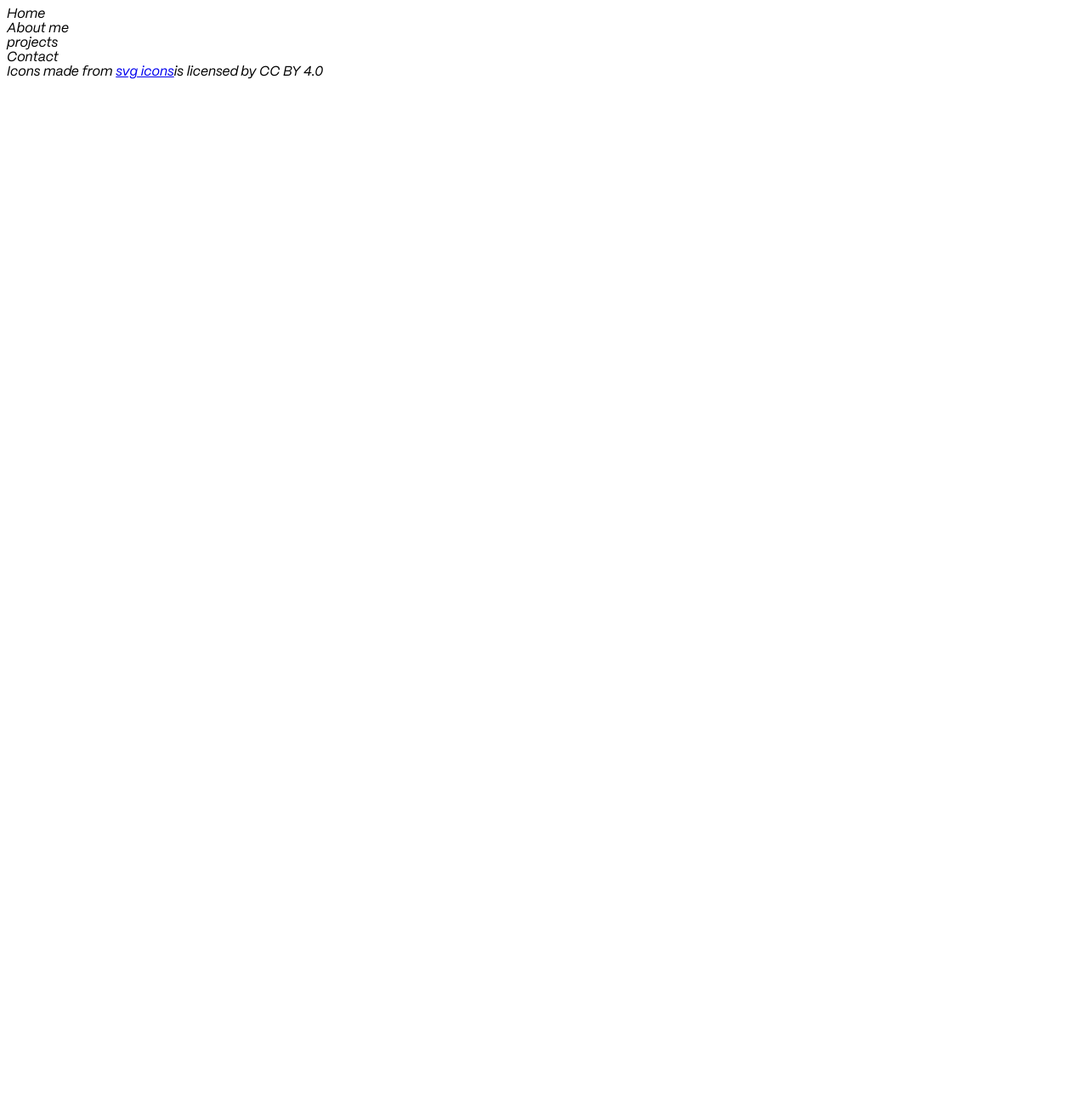
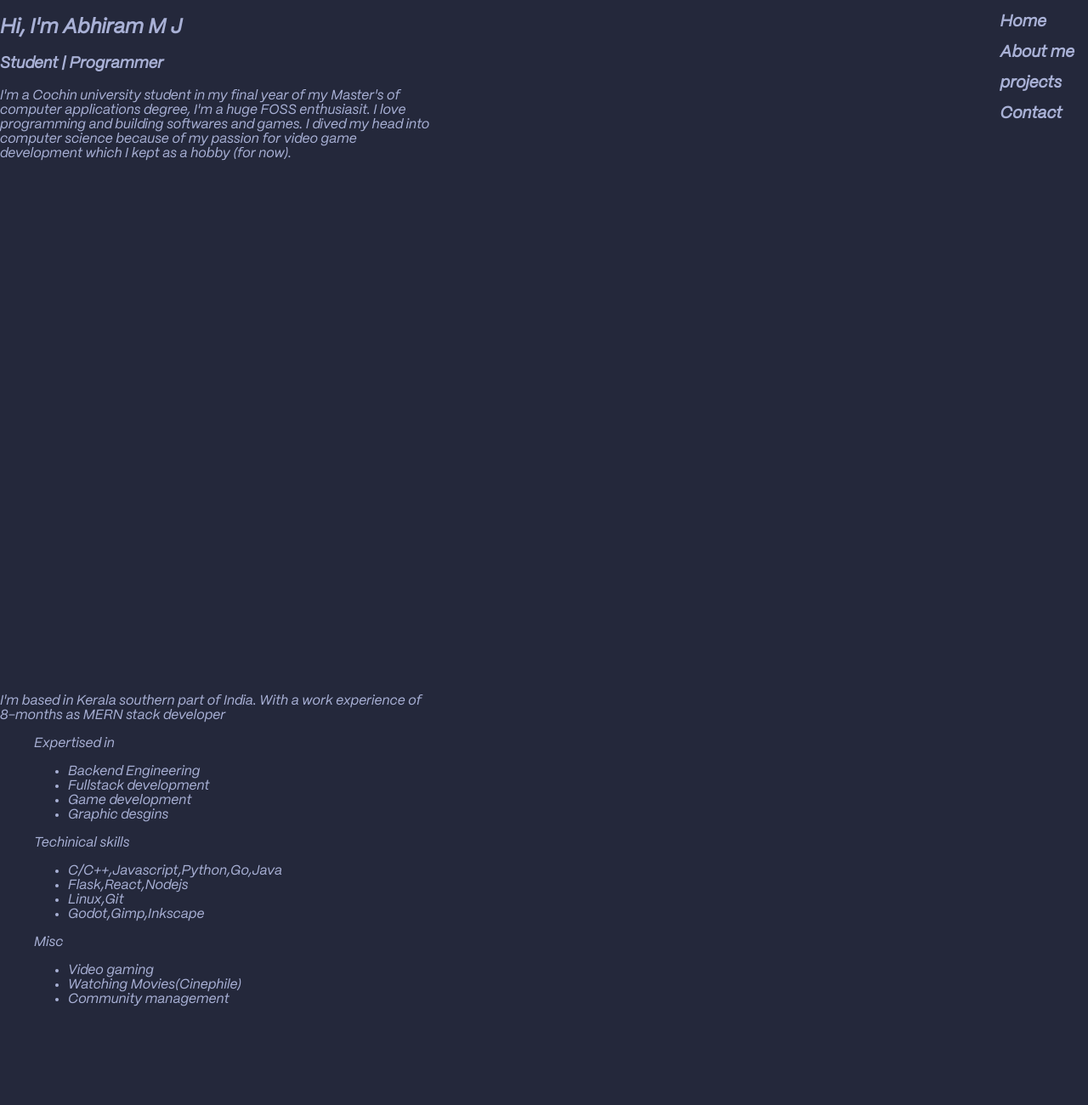
Before and after one commit to theRanchkeeper/theRanchkeeper.github.io, a plain HTML site: page index.html in a window 1280 px wide. Shown: the top 1300 px of the page at 85% size. Before the commit the page ends 800 px from the top, so only its background shows below. Drawn offline with Linux system fonts and the light colour scheme; files whose address does not match are found by name.

Commit message:
Basic layout setup

```diff
--- a/index.html
+++ b/index.html
@@ -13,19 +13,119 @@
         <header>
             <nav>
                 <div class="clickable">
-                    <span id="tohome">Home</span>
+                    <a id="tohome" class="nav-link" href="#home-sec">Home</a>
                 </div>
                 <div class="clickable">
-                    <span id="toabout">About me</span>
+                    <a id="toabout" class="nav-link" href="#about-sec">About me</a>
                 </div>
                 <div class="clickable">
-                    <span id="projects">projects</span>
+                    <a id="projects" class="nav-link" href="#projects-sec">projects</a>
                 </div>
                 <div class="clickable">
-                    <span id="contact">Contact</span>
+                    <a id="contact" class="nav-link" href="#contact-sec">Contact</a>
                 </div>
             </nav>
         </header>
+        <section class="pages" id="home-sec">
+            <div id="title-block">
+                <h1>Hi, I'm Abhiram M J</h1>
+                <h3>Student | Programmer </h3>
+            </div>
+            <div id="desc-block">
+                <p>
+                    I'm a Cochin university student in my final year of my Master's of computer applications degree, I'm
+                    a
+                    huge
+                    FOSS enthusiasit. I love programming and building softwares and games. I dived my head into computer
+                    science because of my passion for video game development which I kept as a hobby (for now).
+                </p>
+            </div>
+
+        </section>
+        <section class="pages" id="about-sec">
+            <p>
+                I'm based in Kerala southern part of India. With a work experience of 8-months as MERN stack developer
+            </p>
+            <figure>
+                <figcaption>Expertised in</figcaption>
+                <ul>
+                    <li>Backend Engineering</li>
+                    <li>Fullstack development</li>
+                    <li>Game development</li>
+                    <li>Graphic desgins</li>
+                </ul>
+            </figure>
+            <figure>
+                <figcaption>Techinical skills</figcaption>
+                <ul>
+                    <li>C/C++,Javascript,Python,Go,Java</li>
+                    <li>Flask,React,Nodejs</li>
+                    <li>Linux,Git</li>
+                    <li>Godot,Gimp,Inkscape</li>
+                </ul>
+            </figure>
+            <figure>
+                <figcaption>Misc</figcaption>
+                <ul>
+                    <li>Video gaming</li>
+                    <li>Watching Movies(Cinephile)</li>
+                    <li>Community management</li>
+                </ul>
+            </figure>
+        </section>
+        <section class="pages" id="projects-sec">
+            <!-- <div id="project-list">
+                <div class="card">
+                    <div class="title"></div>
+                    <div class="desc"></div>
+                </div>
+                <div class="card">
+                    <div class="title"></div>
+                    <div class="desc"></div>
+                </div>
+                <div class="card">
+                    <div class="title"></div>
+                    <div class="desc"></div>
+                </div>
+                <div class="card">
+                    <div class="title"></div>
+                    <div class="desc"></div>
+                </div>
+            </div> -->
+            <figure>
+                <figcaption>Projects done so far</figcaption>
+                <dl>
+                    <dt>Exoplanet prediction</dt>
+                    <dd>
+                        A Fullstack application to use a Exoplanet prediction model
+                        The model was desgined as part of an Academic assignment
+                        <a href="https://github.com/theRanchkeeper/Exoplanet-web">github</a>
+                    </dd>
+                    <dt>Basic TCP/IP server</dt>
+                    <dd>
+                        An Implementation of TCP/IP server in golang using net/http libraries
+                        <a href="https://github.com/theRanchkeeper/tcp-server">github</a>
+                    </dd>
+                    <dt>Minute Pizza</dt>
+                    <dd>
+                        A 2D game I developed as part of a game Jam using Godot Game engine
+                        <a href="https://github.com/theRanchkeeper/minute-pizza">github</a>
+                        <a href="https://theranchkeeper.itch.io/minute-pizza">demo</a>
+                    </dd>
+                    </ul>
+            </figure>
+        </section>
+        <section class="pages" id="contact-sec">
+            <form>
+                <label for="frm-name">Name</label>
+                <input type="text" name="name" id="frm-name" placeholder="Enter your name here">
+                <label for="frm-name">Email</label>
+                <input type="text" name="email" id="frm-email" placeholder="Enter your email here">
+                <label for="frm-name">Message</label>
+                <input type="text" name="Message" id="frm-msg" placeholder="Enter your Message">
+                <button type="submit">send</button>
+            </form>
+        </section>
     </div>
 </body>
 <footer>
--- a/style.css
+++ b/style.css
@@ -13,7 +13,87 @@
 
 
 :root{
+    width: 100%;
+    height: 100%;
+    font-family:"PP Mori";
+}
+
+html,body{
+    margin: 0;
+    height:100%;
+    width:100%;
+    padding:0;
+    color: #a9b1d6;
+    background-color: #24283b;
+}
+
+header{
+    position: fixed;
+    width: 100%;
+    display: flex;
+    justify-content: end;
+}
+
+nav{
+    display: flex;
+    flex-direction: column;
+    justify-content: end;
+    gap: 1em;
+    margin: 1em 1em 0 0;
+}
+
+.container{
+    display: flex;
+    flex-direction: column;
+}
+
+.pages{
     width: 100vw;
     height: 100vh;
-    font-family:"PP Mori";
+    display: block;
 }
+
+.nav-link:visited{
+    text-decoration: none;
+    color: #a9b1d6;
+}
+.nav-link:link{
+    text-decoration: none;
+    color: #a9b1d6;
+    font-size: larger;
+    font-weight: bold;
+}
+
+.nav-link:hover{
+    text-decoration: none;
+    color: #bb9af7;
+}
+
+.nav-link:active{
+    color: #bb9af7;
+}
+
+p{
+    max-width: 40%;
+    max-height: 40%;
+}
+
+.card{
+    display: flex;
+    flex-wrap: wrap;
+    justify-content: center;
+    border: #bb9af7 .1em solid;
+    border-radius: 1em;
+    width: 20em;
+    height: 15em;
+}
+
+#project-list{
+    display: flex;
+    gap: 5%;
+    justify-content: center;
+}
+
+#project-list > .title{
+
+}
```
